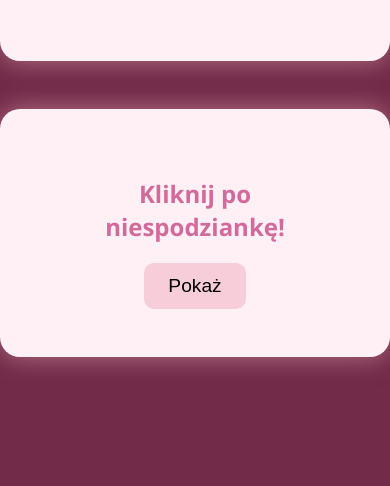
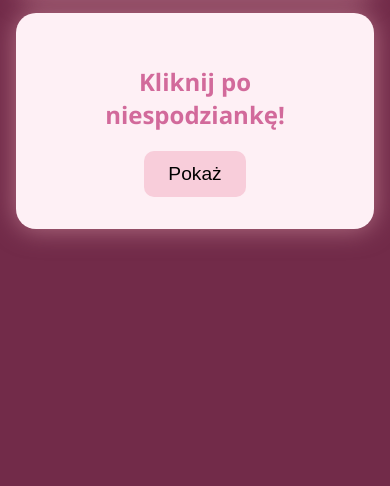
Before and after one commit to sy-00/mammamia, a plain HTML site: page index.html in a window 390 px wide. Shown: the part 358-844 px from the top of the page. Drawn offline with Linux system fonts and the light colour scheme.

Commit message:
Update style.css

```diff
--- a/style.css
+++ b/style.css
@@ -7,19 +7,23 @@ body {
   text-align: center;
 }
 
-header, section {
+header, section, footer {
   padding: 3rem;
   margin: 3rem auto;
-  width: 100%;
   max-width: 800px;
   background: #fef0f5;
   border-radius: 20px;
   box-shadow: 0 0 27px rgba(250, 185, 195, 0.5);
   animation: fadeIn 1.3s ease-out;
-  box-sizing: border-box;
 }
 
-
+@media (max-width: 800px) {
+  header, section {
+    margin: 1rem;
+    padding: 2rem;
+    max-width: 90%;
+  }
+}
 
 h1, h2 {
   color: #d26a9b;
```
